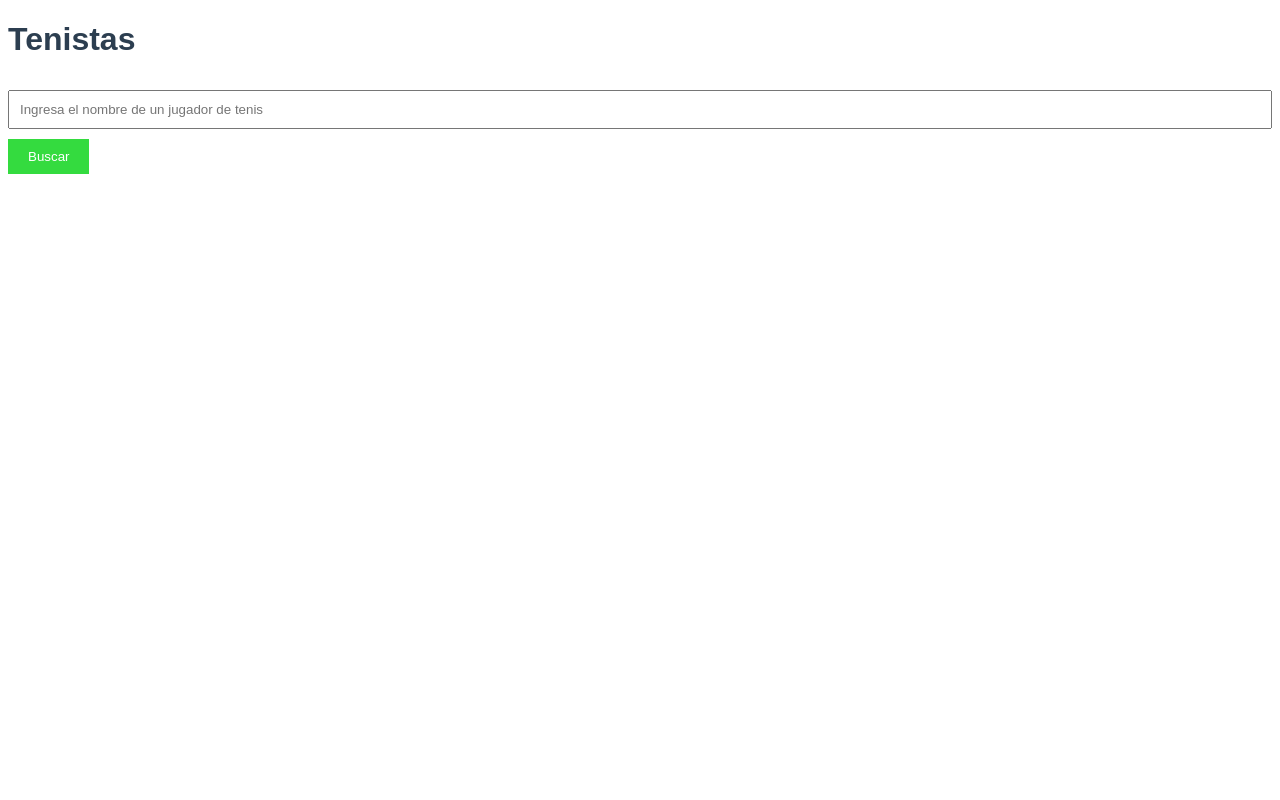
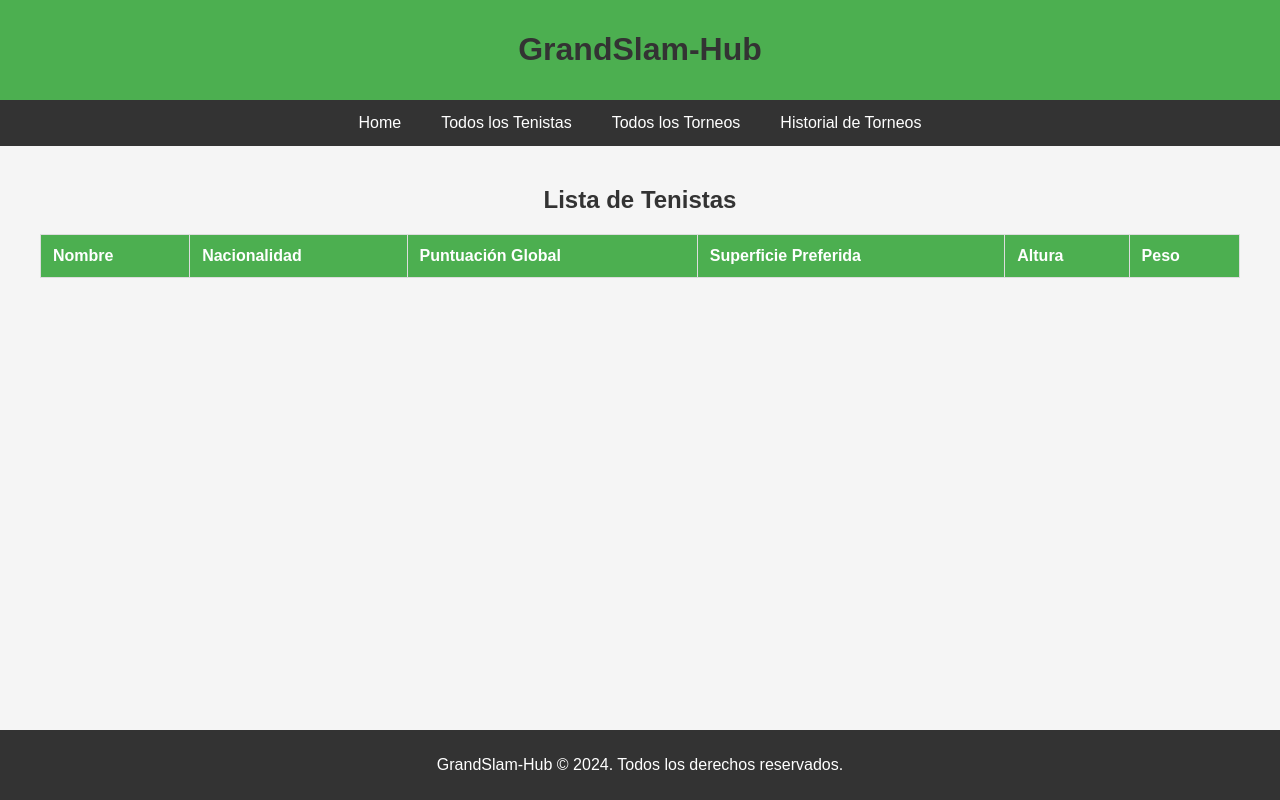
Before and after one commit to justosaenzv/TPFinal-justosaenzvaliente, a Flask app: template templates/lista_tenistas.html in a window 1280 px wide. Run offline with Flask 3, Linux system fonts and the light colour scheme; the template is opened without the code that fills it, so the values that code supplies are empty.

Commit message:
Agrego pagina lista_tenistas con su respectivo css y js y le creo un endpoint en main.py

```diff
--- a/main.py
+++ b/main.py
@@ -1,10 +1,27 @@
 from flask import Flask, jsonify, render_template, request
-from models import Tenista, db
+from models import Tenista, db, Torneo
 
 app = Flask(__name__)
 port = 5000
 app.config['SQLALCHEMY_DATABASE_URI'] = 'postgresql://postgres:postgres@localhost:5432/tp_tenistas'
 app.config['SQLALCHEMY_TRACK_MODIFICATIONS'] = False
+
+@app.route('/', methods=['GET'])
+def homepage():
+    return render_template('home.html')
+
+@app.route('/tenistas/')
+def mostrar_tenistas():
+    return render_template('lista_tenistas.html')
+
+
+@app.route('/tenistas/<id>')
+def mostrar_tenista(id):
+    tenista = Tenista.query.get(id)
+    if tenista:
+        return render_template('mostrar_tenista.html', tenista=tenista)
+    else:
+        return jsonify({'error': 'Tenista no encontrado'}), 404
 
 @app.route('/obtener/tenistas', methods=['GET'])
 def obtener_info_tenistas():
@@ -20,9 +37,7 @@ def obtener_info_tenistas():
     } for t in tenistas]
     return jsonify(tenistas_list)
 
-@app.route('/', methods=['GET'])
-def homepage():
-    return render_template('home.html')
+
 
 @app.route('/obtener/tenista', methods=['POST'])
 def obtener_tenista_por_nombre():
@@ -34,13 +49,6 @@ def obtener_tenista_por_nombre():
     else:
         return jsonify({'error': 'Tenista no encontrado'}), 404
 
-@app.route('/tenistas/<id>')
-def mostrar_tenista(id):
-    tenista = Tenista.query.get(id)
-    if tenista:
-        return render_template('mostrar_tenista.html', tenista=tenista)
-    else:
-        return jsonify({'error': 'Tenista no encontrado'}), 404
 
 
 
--- a/static/css/home.css
+++ b/static/css/home.css
@@ -43,7 +43,7 @@ h1 {
     margin-bottom: 30px;
 }
 
-#search-input {
+#tenistaInput {
     width: 50%;
     padding: 10px;
     font-size: 18px;
--- /dev/null
+++ b/static/css/lista_tenistas.css
@@ -0,0 +1,95 @@
+/* General Styles */
+body {
+    font-family: 'Arial', sans-serif;
+    background-color: #f5f5f5;
+    margin: 0;
+    padding: 0;
+}
+
+.container {
+    max-width: 1200px;
+    margin: 0 auto;
+    padding: 20px;
+}
+
+h1, h2, h3 {
+    text-align: center;
+    color: #333;
+}
+
+/* Header Styles */
+header {
+    background-color: #4CAF50;
+    color: white;
+    padding: 10px 0;
+    text-align: center;
+}
+
+nav {
+    display: flex;
+    justify-content: center;
+    background-color: #333;
+}
+
+nav a {
+    color: white;
+    padding: 14px 20px;
+    text-decoration: none;
+    text-align: center;
+}
+
+nav a:hover {
+    background-color: #ddd;
+    color: black;
+}
+
+/* Table Styles */
+table {
+    width: 100%;
+    border-collapse: collapse;
+    margin: 20px 0;
+}
+
+table, th, td {
+    border: 1px solid #ddd;
+}
+
+th, td {
+    padding: 12px;
+    text-align: left;
+}
+
+th {
+    background-color: #4CAF50;
+    color: white;
+}
+
+/* Footer Styles */
+footer {
+    background-color: #333;
+    color: white;
+    text-align: center;
+    padding: 10px 0;
+    position: fixed;
+    width: 100%;
+    bottom: 0;
+}
+
+/* Button Styles */
+.btn {
+    display: inline-block;
+    padding: 10px 20px;
+    margin: 10px 0;
+    font-size: 16px;
+    cursor: pointer;
+    text-align: center;
+    text-decoration: none;
+    color: white;
+    background-color: #4CAF50;
+    border: none;
+    border-radius: 5px;
+}
+
+.btn:hover {
+    background-color: #45a049;
+}
--- /dev/null
+++ b/static/js/lista_tenistas.js
@@ -0,0 +1,25 @@
+document.addEventListener("DOMContentLoaded", () => {
+    fetch('/obtener/tenistas')
+        .then(response => {
+            if (!response.ok) {
+                throw new Error('Network response was not ok');
+            }
+            return response.json();
+        })
+        .then(tenistas => {
+            const lista_tenistas = document.getElementById('lista_tenistas');
+            tenistas.forEach(tenista => {
+                const row = document.createElement("tr");
+                tenista_a_agregar = {nombre: tenista.nombre_tenista, nacionalidad: tenista.nacionalidad, puntuacion_global: tenista.puntuacion_global, superficie_preferida: tenista.superficie_preferida, altura: tenista.altura_cm, peso: tenista.peso_kg}
+                for (let key in tenista_a_agregar) {
+                    const cell = document.createElement("td");
+                    cell.textContent = tenista_a_agregar[key];
+                    row.appendChild(cell);
+                }
+            lista_tenistas.appendChild(row);
+            });
+        })
+        .catch(error => {
+            console.error('Ocurrio un error:', error);
+        });
+});
--- a/templates/lista_tenistas.html
+++ b/templates/lista_tenistas.html
@@ -1,40 +1,43 @@
 <!DOCTYPE html>
-<html lang="en">
+<html lang="es">
 <head>
     <meta charset="UTF-8">
     <meta name="viewport" content="width=device-width, initial-scale=1.0">
-    <title>Tenistas</title>
-    <style>
-        body {
-            font-family: Arial, sans-serif;
-        }
-        h1 {
-            color: #2c3e50;
-        }
-        input {
-            padding: 10px;
-            margin: 10px 0;
-            width: 100%;
-            box-sizing: border-box;
-        }
-        button {
-            padding: 10px 20px;
-            background-color: #34db3f;
-            color: white;
-            border: none;
-            cursor: pointer;
-        }
-        button:hover {
-            background-color: #2980b9;
-        }
-    </style>
+    <title>Lista de Tenistas</title>
+    <link rel="stylesheet" href="/static/css/lista_tenistas.css">
 </head>
 <body>
+    <header>
+        <h1>GrandSlam-Hub</h1>
+    </header>
+    <nav>
+        <a href="/">Home</a>
+        <a href="/tenistas">Todos los Tenistas</a>
+        <a href="/torneos">Todos los Torneos</a>
+        <a href="/historial">Historial de Torneos</a>
+    </nav>
+    <div class="container">
+        <h2>Lista de Tenistas</h2>
+        <table>
+            <thead>
+                <tr>
+                    <th>Nombre</th>
+                    <th>Nacionalidad</th>
+                    <th>Puntuación Global</th>
+                    <th>Superficie Preferida</th>
+                    <th>Altura</th>
+                    <th>Peso</th>
+                </tr>
+            </thead>
+            <tbody id="lista_tenistas">
+                <!-- Los datos de los tenistas se insertarán aquí mediante JavaScript -->
+            </tbody>
+        </table>
+    </div>
+    <footer>
+        <p>GrandSlam-Hub &copy; 2024. Todos los derechos reservados.</p>
+    </footer>
 
-    <h1>Tenistas</h1>
-    <input type="text" id="tenistaInput" placeholder="Ingresa el nombre de un jugador de tenis">
-    <button id="submitBtn">Buscar</button>
-    <ul id="lista_tenistas"></ul>
-    <script src="/static/js/script.js"></script>
+    <script src="../static/js/lista_tenistas.js"></script>
 </body>
 </html>
```
Also changed, not shown: static/js/home.js (added, +18 -0 lines), static/js/script.js (deleted, +0 -39 lines), templates/home.html (+4 -4 lines).
